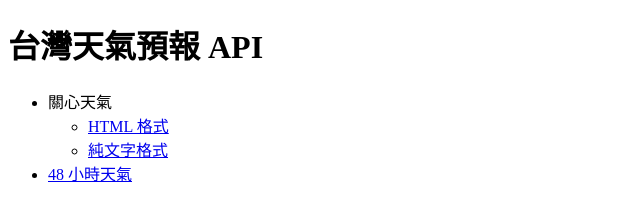
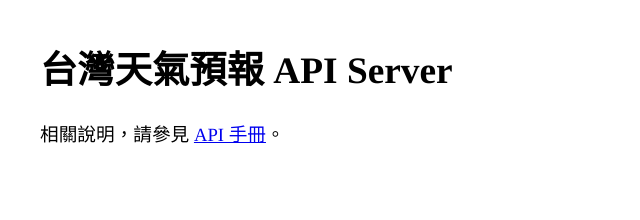
Before and after one commit to iCasablanca/twweather, a plain HTML site: page APIServer/html/main.html in a window 1280 px wide. Shown: the whole page, without its empty margins (0-640 px from the left). Drawn offline with Linux system fonts and the light colour scheme.

Commit message:
Fixes typo.

```diff
--- a/APIServer/html/main.html
+++ b/APIServer/html/main.html
@@ -2,20 +2,23 @@
 <!DOCTYPE html PUBLIC "-//W3C//DTD XHTML 1.1//EN"
 	"http://www.w3.org/TR/xhtml11/DTD/xhtml11.dtd">
 
-<html xmlns="http://www.w3.org/1999/xhtml" xml:lang="en">
+<html xmlns="http://www.w3.org/1999/xhtml" xml:lang="zh-tw">
 <head>
+	<meta http-equiv="Content-Type" content="text/html; charset=utf-8" />
+	<meta http-equiv="Content-Language" content="zh-tw" />
 	<title>TW Weather API</title>
+	<style type="text/css" media="screen">
+		body {
+			font-size: 14pt;
+			font-family: Times, serif;
+			background: #FFF;
+			margin: 40px;
+		}
+	</style>
 </head>
 
 <body>
-<h1>台灣天氣預報 API</h1>
-<ul>
-<li>關心天氣
-	<ul><li><a href="/overview">HTML 格式</a></li></ul>
-	<ul><li><a href="/overview?output=plain">純文字格式</a></li></ul>
-</li>
-<li><a href="/forecast">48 小時天氣</a></li>
-</ul>
-
+<h1>台灣天氣預報 API Server</h1>
+<p>相關說明，請參見 <a href="http://wiki.github.com/zonble/twweather/api">API 手冊</a>。
 </body>
 </html>
```
Also changed, not shown: 1 other file.
